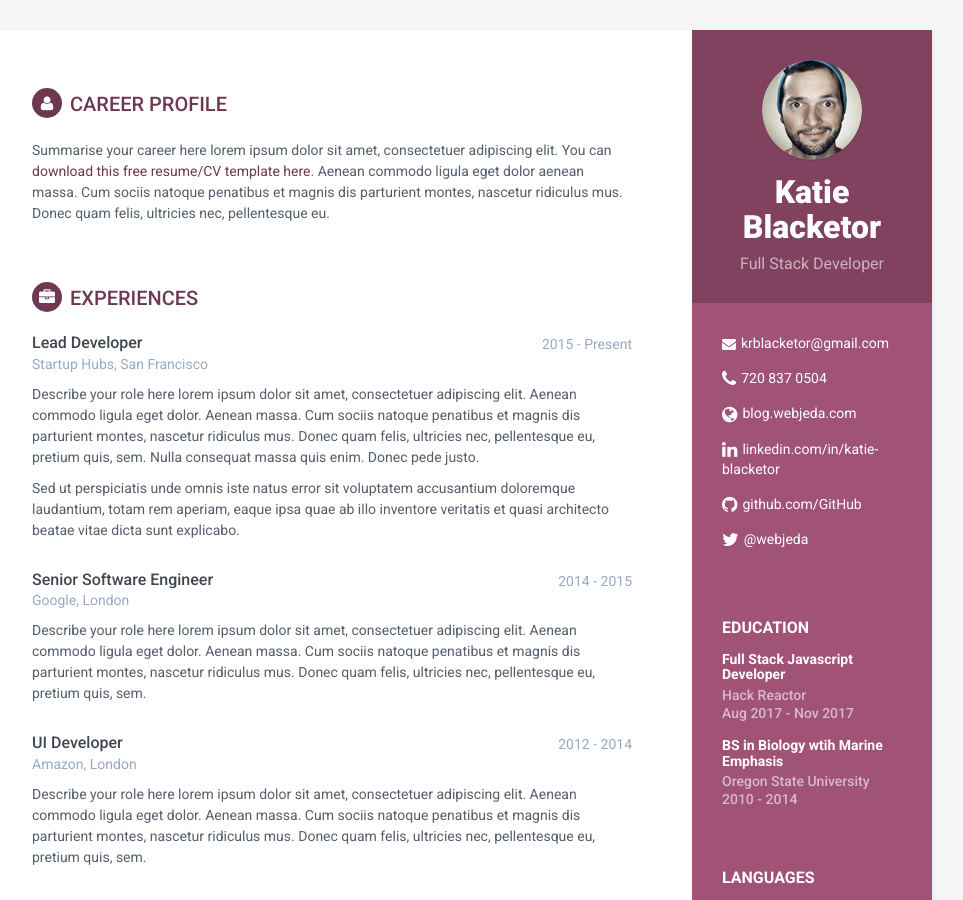
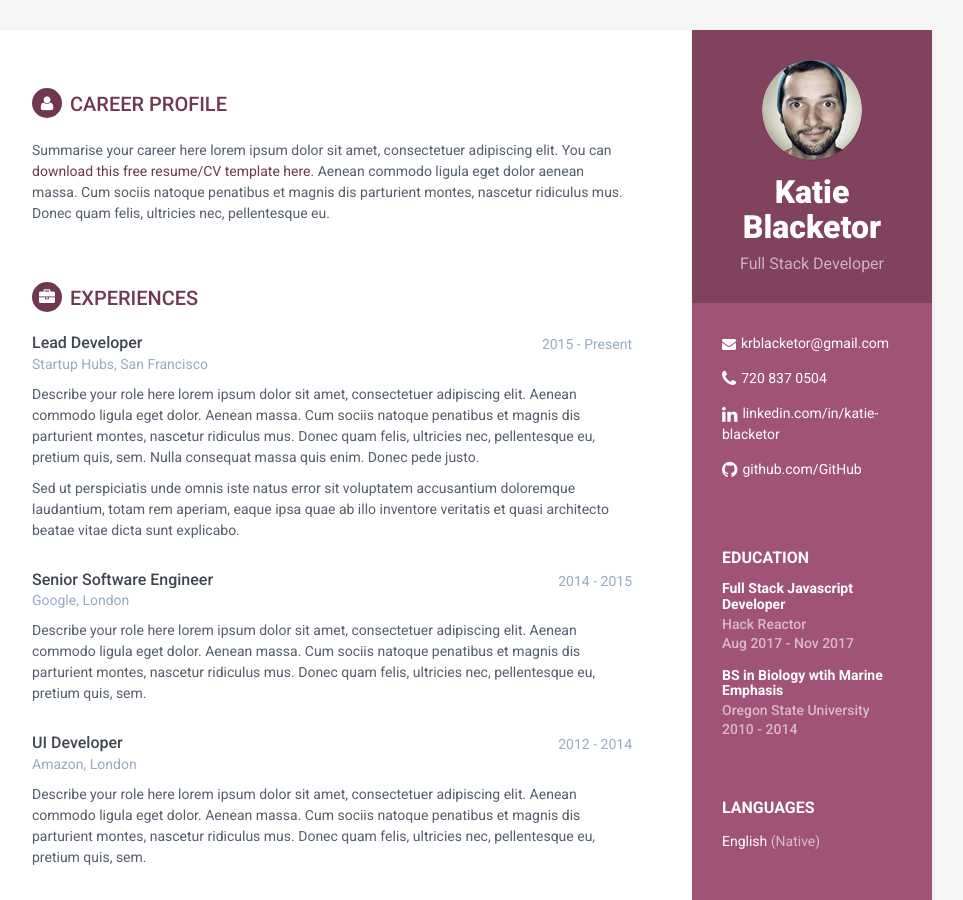
Before and after one commit to blackeka/blackeka.github.io, a Jekyll site: the page built from index.html, in a window 1280 px wide and 900 px high. Shown: the whole window, without its empty margins (188-1151 px from the left). Built offline with Jekyll 4.4.1, drawn with Linux system fonts in a browser that asks for light colours.

Commit message:
update sidebar

```diff
--- a/_includes/sidebar.html
+++ b/_includes/sidebar.html
@@ -4,8 +4,8 @@
      <div class="sidebar-wrapper">
             <div class="profile-container">
                 <img class="profile-img" src="{{site.baseurl}}/assets/images/{% if site.pic %}{{ site.pic }}{% else %}profile.png{% endif %}" alt="profile picture" />
-                <h1 class="name">{% if site.name %}{{site.name}}{% else %}Alan Doe{% endif %}</h1>
-                <h3 class="tagline">{% if site.tagline %}{{site.tagline}}{% else %}Full Stack Developer{% endif %}</h3>
+                <h1 class="name">{% if site.name %}{{site.name}}{% else %}Katie Blacketor{% endif %}</h1>
+                <h3 class="tagline">{% if site.tagline %}{{site.tagline}}{% else %}Full Stack Javascript Developer{% endif %}</h3>
             </div><!--//profile-container-->
 
             <div class="contact-container container-block">
@@ -14,38 +14,38 @@
                    {% if site.email %}
                     <li class="email"><i class="fa fa-envelope"></i><a href="mailto: {{site.email}}">{{site.email}}</a></li>
                     {% else %}
-                    <li class="email"><i class="fa fa-envelope"></i><a href="mailto:alan.doe@website.com">alan.doe@website.com</a></li>
+                    <li class="email"><i class="fa fa-envelope"></i><a href="mailto:krblacketor@gmail.com">krblacketor@gmail.com</a></li>
                     {% endif %}
 
                     {% if site.phone %}
                     <li class="phone"><i class="fa fa-phone"></i><a href="tel:{{site.phone}}">{{site.phone}}</a></li>
                     {% else %}
-                    <li class="phone"><i class="fa fa-phone"></i><a href="tel:012 345 6789">012 345 6789</a></li>
+                    <li class="phone"><i class="fa fa-phone"></i><a href="tel:012 345 6789">720 837 0504</a></li>
                     {% endif %}
 
-                    {% if site.website %}
+                    <!-- {% if site.website %}
                     <li class="website"><i class="fa fa-globe"></i><a href="http://{{site.website}}" target="_blank">{{site.website}}</a></li>
                     {% else %}
                     <li class="website"><i class="fa fa-globe"></i><a href="http://blog.webjeda.com" target="_blank">blog.webjeda.com</a></li>
-                    {% endif %}
+                    {% endif %} -->
 
                     {% if site.linkedin %}
                     <li class="linkedin"><i class="fa fa-linkedin"></i><a href="https://in.linkedin.com/in/{{site.linkedin}}" target="_blank">linkedin.com/in/{{site.linkedin}}</a></li>
                     {% else %}
-                    <li class="linkedin"><i class="fa fa-linkedin"></i><a href="https://in.linkedin.com/in/sharath-kumar-87669956" target="_blank">linkedin.com/in/sharathdt</a></li>
+                    <li class="linkedin"><i class="fa fa-linkedin"></i><a href="https://www.linkedin.com/in/katie-blacketor/" target="_blank">linkedin.com/in/katie-blacketor</a></li>
                     {% endif %}
 
                     {% if site.github %}
                     <li class="github"><i class="fa fa-github"></i><a href="http://github.com/{{site.github}}" target="_blank">github.com/{{site.github}}</a></li>
                     {% else %}
-                    <li class="github"><i class="fa fa-github"></i><a href="http://github.com/sharu725" target="_blank">github.com/sharu725</a></li>
+                    <li class="github"><i class="fa fa-github"></i><a href="https://github.com/blackeka" target="_blank">github.com/blackeka</a></li>
                     {% endif %}
 
-                    {% if site.twitter %}
+                    <!-- {% if site.twitter %}
                     <li class="twitter"><i class="fa fa-twitter"></i><a href="https://twitter.com/{{site.twitter}}" target="_blank">{{site.twitter}}</a></li>
                     {% else %}
                      <li class="twitter"><i class="fa fa-twitter"></i><a href="https://twitter.com/@webjeda" target="_blank">@webjeda</a></li>
-                    {% endif %}
+                    {% endif %} -->
 
                 </ul>
             </div><!--//contact-container-->
```
